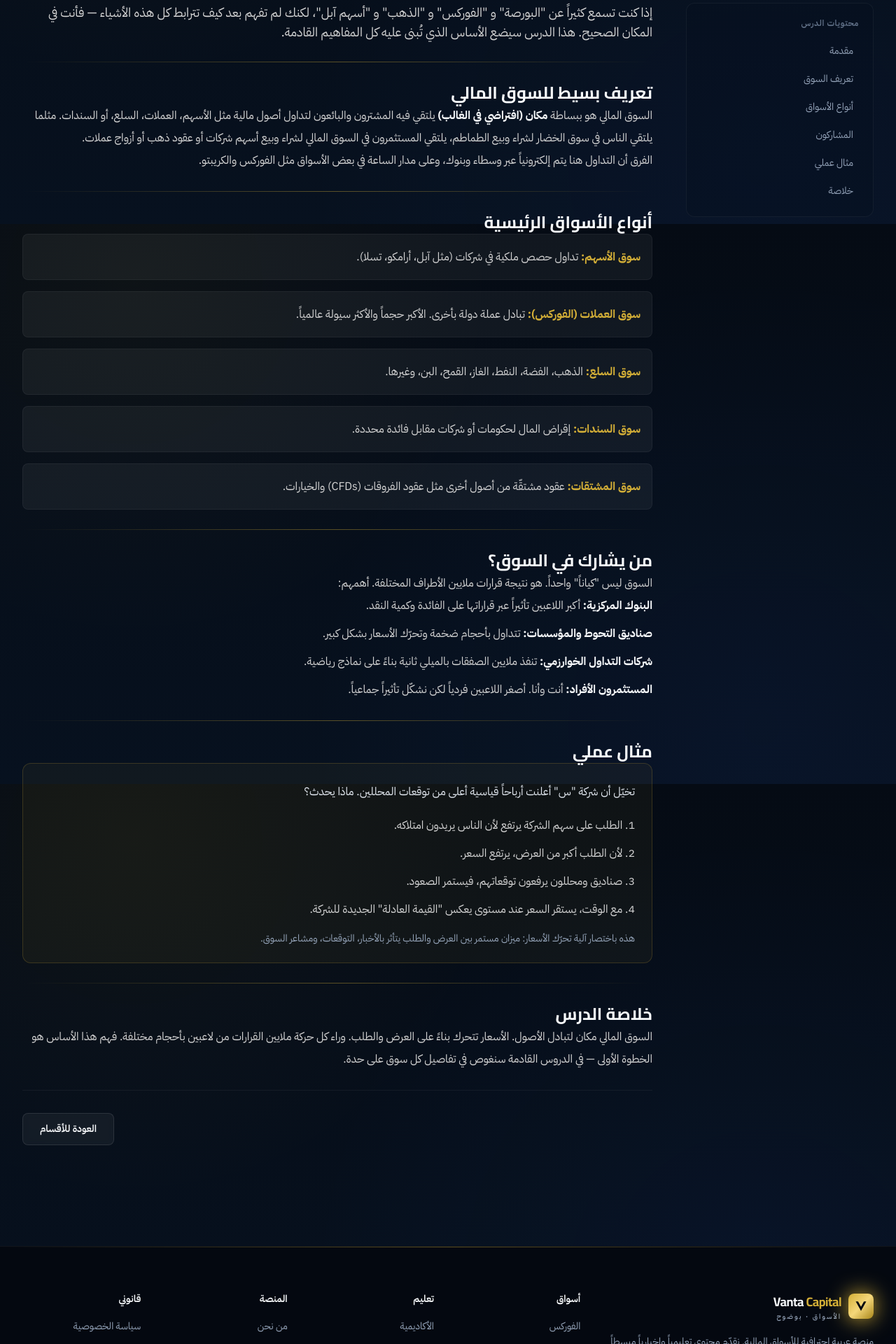
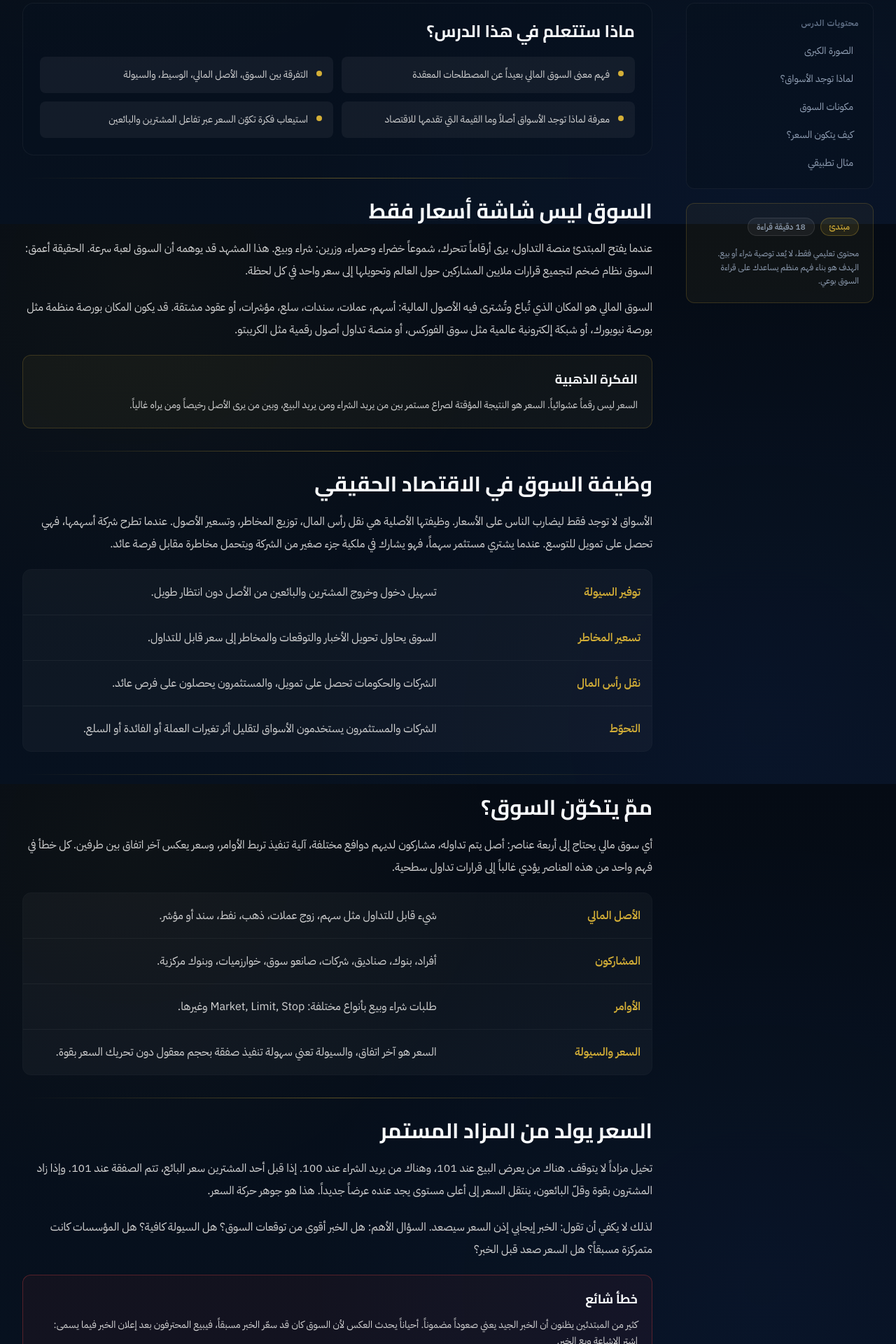
Before and after one commit to yassinlgarch-eng/Vanta-capital-, a Next.js app: page /academy/what-is-market in a window 1280 px wide. Shown: the part 480-2400 px from the top of the page at 70% size. Built offline with nearby package versions, Linux system fonts and the light colour scheme.

Commit message:
Upgrade first academy lesson content

```diff
--- a/src/app/academy/what-is-market/page.tsx
+++ b/src/app/academy/what-is-market/page.tsx
@@ -1,211 +1,196 @@
-import Link from "next/link";
-import PageHeader from "@/components/PageHeader";
+import AcademyLessonTemplate, {
+  LessonCallout,
+  LessonTable,
+} from "@/components/AcademyLessonTemplate";
 
 export const metadata = {
   title: "ما هو السوق المالي؟ - الدرس الأول",
   description:
-    "شرح مبسّط للأسواق المالية، المشاركين فيها، وكيف تتحرك الأسعار — درس تأسيسي للمبتدئين.",
+    "شرح تأسيسي عميق ومبسّط للأسواق المالية، وظيفة السوق، المشاركين فيه، وآلية تكوّن السعر.",
 };
 
 export default function LessonPage() {
   return (
-    <>
-      <PageHeader
+    <AcademyLessonTemplate
       eyebrow="الدرس 01 · أساسيات السوق"
       title="ما هو السوق المالي؟"
-        description="نقطة البداية لفهم كل ما سيأتي بعدها. سنشرح ما هي الأسواق المالية، من يشارك فيها، ولماذا توجد أصلاً."
-      />
-
-      <article className="container-custom py-12">
-        <div className="grid gap-12 lg:grid-cols-12">
-          {/* جانب جدول المحتويات */}
-          <aside className="lg:col-span-3">
-            <div className="sticky top-24 rounded-xl border border-white/5 bg-ink-900/40 p-5">
-              <h3 className="text-xs font-semibold uppercase tracking-wider text-neutral-500">
-                محتويات الدرس
-              </h3>
-              <ul className="mt-4 space-y-2 text-sm">
-                {[
-                  { id: "intro", label: "مقدمة" },
-                  { id: "definition", label: "تعريف السوق" },
-                  { id: "types", label: "أنواع الأسواق" },
-                  { id: "players", label: "المشاركون" },
-                  { id: "example", label: "مثال عملي" },
-                  { id: "summary", label: "خلاصة" },
-                ].map((item) => (
-                  <li key={item.id}>
-                    <a
-                      href={`#${item.id}`}
-                      className="block rounded px-2 py-1.5 text-neutral-400 transition-colors hover:bg-white/5 hover:text-gold"
-                    >
-                      {item.label}
-                    </a>
-                  </li>
-                ))}
-              </ul>
-            </div>
-          </aside>
-
-          {/* المحتوى */}
-          <div className="lg:col-span-9">
-            <div className="prose-content space-y-7 text-base leading-loose text-neutral-300">
-              <section id="intro">
-                <p className="text-lg">
-                  إذا كنت تسمع كثيراً عن "البورصة" و "الفوركس" و "الذهب" و
-                  "أسهم آبل"، لكنك لم تفهم بعد كيف تترابط كل هذه الأشياء —
-                  فأنت في المكان الصحيح. هذا الدرس سيضع الأساس الذي تُبنى
-                  عليه كل المفاهيم القادمة.
-                </p>
-              </section>
-
-              <Divider />
-
-              <section id="definition">
-                <h2 className="font-display text-2xl font-bold text-neutral-50">
-                  تعريف بسيط للسوق المالي
-                </h2>
+      description="الدرس الذي يبني الأرضية الصحيحة قبل أي تحليل أو صفقة. ستفهم السوق كآلية تبادل، لا كزر شراء وبيع على منصة التداول."
+      level="مبتدئ"
+      duration="18 دقيقة قراءة"
+      objectives={[
+        "فهم معنى السوق المالي بعيداً عن المصطلحات المعقدة",
+        "التفرقة بين السوق، الأصل المالي، الوسيط، والسيولة",
+        "معرفة لماذا توجد الأسواق أصلاً وما القيمة التي تقدمها للاقتصاد",
+        "استيعاب فكرة تكوّن السعر عبر تفاعل المشترين والبائعين",
+      ]}
+      sections={[
+        {
+          id: "big-picture",
+          label: "الصورة الكبرى",
+          title: "السوق ليس شاشة أسعار فقط",
+          children: (
+            <>
               <p>
-                  السوق المالي هو ببساطة <strong className="text-neutral-50">مكان (افتراضي في الغالب)</strong>{" "}
-                  يلتقي فيه المشترون والبائعون لتداول أصول مالية مثل الأسهم،
-                  العملات، السلع، أو السندات. مثلما يلتقي الناس في سوق الخضار
-                  لشراء وبيع الطماطم، يلتقي المستثمرون في السوق المالي لشراء
-                  وبيع أسهم شركات أو عقود ذهب أو أزواج عملات.
+                عندما يفتح المبتدئ منصة التداول، يرى أرقاماً تتحرك، شموعاً
+                خضراء وحمراء، وزرين: شراء وبيع. هذا المشهد قد يوهمه أن السوق
+                لعبة سرعة. الحقيقة أعمق: السوق نظام ضخم لتجميع قرارات ملايين
+                المشاركين حول العالم وتحويلها إلى سعر واحد في كل لحظة.
               </p>
               <p>
-                  الفرق أن التداول هنا يتم إلكترونياً عبر وسطاء وبنوك، وعلى
-                  مدار الساعة في بعض الأسواق مثل الفوركس والكريبتو.
+                السوق المالي هو المكان الذي تُباع وتُشترى فيه الأصول المالية:
+                أسهم، عملات، سندات، سلع، مؤشرات، أو عقود مشتقة. قد يكون المكان
+                بورصة منظمة مثل بورصة نيويورك، أو شبكة إلكترونية عالمية مثل سوق
+                الفوركس، أو منصة تداول أصول رقمية مثل الكريبتو.
               </p>
-              </section>
-
-              <Divider />
-
-              <section id="types">
-                <h2 className="font-display text-2xl font-bold text-neutral-50">
-                  أنواع الأسواق الرئيسية
-                </h2>
-                <ul className="space-y-4">
-                  {[
-                    {
-                      t: "سوق الأسهم",
-                      d: "تداول حصص ملكية في شركات (مثل آبل، أرامكو، تسلا).",
+              <LessonCallout title="الفكرة الذهبية">
+                <p>
+                  السعر ليس رقماً عشوائياً. السعر هو النتيجة المؤقتة لصراع مستمر
+                  بين من يريد الشراء ومن يريد البيع، وبين من يرى الأصل رخيصاً ومن
+                  يراه غالياً.
+                </p>
+              </LessonCallout>
+            </>
+          ),
         },
         {
-                      t: "سوق العملات (الفوركس)",
-                      d: "تبادل عملة دولة بأخرى. الأكبر حجماً والأكثر سيولة عالمياً.",
+          id: "why-markets-exist",
+          label: "لماذا توجد الأسواق؟",
+          title: "وظيفة السوق في الاقتصاد الحقيقي",
+          children: (
+            <>
+              <p>
+                الأسواق لا توجد فقط ليضارب الناس على الأسعار. وظيفتها الأصلية
+                هي نقل رأس المال، توزيع المخاطر، وتسعير الأصول. عندما تطرح شركة
+                أسهمها، فهي تحصل على تمويل للتوسع. عندما يشتري مستثمر سهماً، فهو
+                يشارك في ملكية جزء صغير من الشركة ويتحمل مخاطرة مقابل فرصة عائد.
+              </p>
+              <LessonTable
+                rows={[
+                  {
+                    label: "توفير السيولة",
+                    value:
+                      "تسهيل دخول وخروج المشترين والبائعين من الأصل دون انتظار طويل.",
                   },
                   {
-                      t: "سوق السلع",
-                      d: "الذهب، الفضة، النفط، الغاز، القمح، البن، وغيرها.",
+                    label: "تسعير المخاطر",
+                    value:
+                      "السوق يحاول تحويل الأخبار والتوقعات والمخاطر إلى سعر قابل للتداول.",
                   },
                   {
-                      t: "سوق السندات",
-                      d: "إقراض المال لحكومات أو شركات مقابل فائدة محددة.",
+                    label: "نقل رأس المال",
+                    value:
+                      "الشركات والحكومات تحصل على تمويل، والمستثمرون يحصلون على فرص عائد.",
                   },
                   {
-                      t: "سوق المشتقات",
-                      d: "عقود مشتقّة من أصول أخرى مثل عقود الفروقات (CFDs) والخيارات.",
+                    label: "التحوّط",
+                    value:
+                      "الشركات والمستثمرون يستخدمون الأسواق لتقليل أثر تغيرات العملة أو الفائدة أو السلع.",
                   },
-                  ].map((item) => (
-                    <li
-                      key={item.t}
-                      className="rounded-lg border border-white/5 bg-white/5 p-4"
-                    >
-                      <strong className="text-gold">{item.t}:</strong>{" "}
-                      <span className="text-neutral-300">{item.d}</span>
-                    </li>
-                  ))}
+                ]}
+              />
+            </>
+          ),
+        },
+        {
+          id: "market-components",
+          label: "مكونات السوق",
+          title: "ممّ يتكوّن السوق؟",
+          children: (
+            <>
+              <p>
+                أي سوق مالي يحتاج إلى أربعة عناصر: أصل يتم تداوله، مشاركون لديهم
+                دوافع مختلفة، آلية تنفيذ تربط الأوامر، وسعر يعكس آخر اتفاق بين
+                طرفين. كل خطأ في فهم واحد من هذه العناصر يؤدي غالباً إلى قرارات
+                تداول سطحية.
+              </p>
+              <LessonTable
+                rows={[
+                  {
+                    label: "الأصل المالي",
+                    value:
+                      "شيء قابل للتداول مثل سهم، زوج عملات، ذهب، نفط، سند أو مؤشر.",
+                  },
+                  {
+                    label: "المشاركون",
+                    value:
+                      "أفراد، بنوك، صناديق، شركات، صانعو سوق، خوارزميات، وبنوك مركزية.",
+                  },
+                  {
+                    label: "الأوامر",
+                    value:
+                      "طلبات شراء وبيع بأنواع مختلفة: Market, Limit, Stop وغيرها.",
+                  },
+                  {
+                    label: "السعر والسيولة",
+                    value:
+                      "السعر هو آخر اتفاق، والسيولة تعني سهولة تنفيذ صفقة بحجم معقول دون تحريك السعر بقوة.",
+                  },
+                ]}
+              />
+            </>
+          ),
+        },
+        {
+          id: "price-formation",
+          label: "كيف يتكون السعر؟",
+          title: "السعر يولد من المزاد المستمر",
+          children: (
+            <>
+              <p>
+                تخيل مزاداً لا يتوقف. هناك من يعرض البيع عند 101، وهناك من يريد
+                الشراء عند 100. إذا قبل أحد المشترين سعر البائع، تتم الصفقة عند
+                101. وإذا زاد المشترون بقوة وقلّ البائعون، ينتقل السعر إلى أعلى
+                مستوى يجد عنده عرضاً جديداً. هذا هو جوهر حركة السعر.
+              </p>
+              <p>
+                لذلك لا يكفي أن تقول: الخبر إيجابي إذن السعر سيصعد. السؤال
+                الأهم: هل الخبر أقوى من توقعات السوق؟ هل السيولة كافية؟ هل
+                المؤسسات كانت متمركزة مسبقاً؟ هل السعر صعد قبل الخبر؟
+              </p>
+              <LessonCallout title="خطأ شائع" tone="red">
+                <p>
+                  كثير من المبتدئين يظنون أن الخبر الجيد يعني صعوداً مضموناً.
+                  أحياناً يحدث العكس لأن السوق كان قد سعّر الخبر مسبقاً، فيبيع
+                  المحترفون بعد إعلان الخبر فيما يسمى: اشترِ الإشاعة وبِع الخبر.
+                </p>
+              </LessonCallout>
+            </>
+          ),
+        },
+        {
+          id: "practical-example",
+          label: "مثال تطبيقي",
+          title: "مثال: لماذا يتحرك سهم بعد إعلان الأرباح؟",
+          children: (
+            <>
+              <p>
+                لنفترض أن شركة أعلنت أرباحاً أعلى من التوقعات. المستثمر السطحي
+                يقول: الأرباح جيدة إذن نشتري. أما القارئ المحترف فيسأل:
+              </p>
+              <ul className="space-y-3">
+                <li>هل الأرباح أعلى من التوقعات فعلاً أم أعلى من العام الماضي فقط؟</li>
+                <li>هل الإيرادات نمت أم أن الربح جاء من خفض التكاليف؟</li>
+                <li>هل توجيهات الإدارة للربع القادم قوية أم ضعيفة؟</li>
+                <li>هل السهم كان مرتفعاً قبل الإعلان وبالتالي يحتاج خبراً استثنائياً ليستمر؟</li>
               </ul>
-              </section>
-
-              <Divider />
-
-              <section id="players">
-                <h2 className="font-display text-2xl font-bold text-neutral-50">
-                  من يشارك في السوق؟
-                </h2>
+              <LessonCallout title="القراءة الاحترافية" tone="blue">
                 <p>
-                  السوق ليس "كياناً" واحداً. هو نتيجة قرارات ملايين الأطراف
-                  المختلفة. أهمهم:
+                  السوق لا يتفاعل مع الخبر فقط، بل يتفاعل مع الفرق بين الخبر
+                  والتوقعات. لذلك تتحرك الأسعار بعنف عندما تأتي البيانات مختلفة
+                  عمّا كان المستثمرون يستعدون له.
                 </p>
-                <ul className="space-y-2">
-                  <li>
-                    <strong className="text-neutral-50">البنوك المركزية:</strong>{" "}
-                    أكبر اللاعبين تأثيراً عبر قراراتها على الفائدة وكمية النقد.
-                  </li>
-                  <li>
-                    <strong className="text-neutral-50">صناديق التحوط والمؤسسات:</strong>{" "}
-                    تتداول بأحجام ضخمة وتحرّك الأسعار بشكل كبير.
-                  </li>
-                  <li>
-                    <strong className="text-neutral-50">شركات التداول الخوارزمي:</strong>{" "}
-                    تنفذ ملايين الصفقات بالميلي ثانية بناءً على نماذج رياضية.
-                  </li>
-                  <li>
-                    <strong className="text-neutral-50">المستثمرون الأفراد:</strong>{" "}
-                    أنت وأنا. أصغر اللاعبين فردياً لكن نشكّل تأثيراً جماعياً.
-                  </li>
-                </ul>
-              </section>
-
-              <Divider />
-
-              <section id="example">
-                <h2 className="font-display text-2xl font-bold text-neutral-50">
-                  مثال عملي
-                </h2>
-                <div className="rounded-xl border border-gold/20 bg-gold/5 p-6">
-                  <p className="text-neutral-200">
-                    تخيّل أن شركة "س" أعلنت أرباحاً قياسية أعلى من توقعات
-                    المحللين. ماذا يحدث؟
-                  </p>
-                  <ol className="mt-4 space-y-2 text-neutral-300">
-                    <li>1. الطلب على سهم الشركة يرتفع لأن الناس يريدون امتلاكه.</li>
-                    <li>2. لأن الطلب أكبر من العرض، يرتفع السعر.</li>
-                    <li>3. صناديق ومحللون يرفعون توقعاتهم، فيستمر الصعود.</li>
-                    <li>
-                      4. مع الوقت، يستقر السعر عند مستوى يعكس "القيمة العادلة"
-                      الجديدة للشركة.
-                    </li>
-                  </ol>
-                  <p className="mt-4 text-sm text-neutral-400">
-                    هذه باختصار آلية تحرّك الأسعار: ميزان مستمر بين العرض والطلب
-                    يتأثر بالأخبار، التوقعات، ومشاعر السوق.
-                  </p>
-                </div>
-              </section>
-
-              <Divider />
-
-              <section id="summary">
-                <h2 className="font-display text-2xl font-bold text-neutral-50">
-                  خلاصة الدرس
-                </h2>
-                <p>
-                  السوق المالي مكان لتبادل الأصول. الأسعار تتحرك بناءً على
-                  العرض والطلب. وراء كل حركة ملايين القرارات من لاعبين بأحجام
-                  مختلفة. فهم هذا الأساس هو الخطوة الأولى — في الدروس
-                  القادمة سنغوص في تفاصيل كل سوق على حدة.
-                </p>
-              </section>
-
-              {/* تنقل بين الدروس */}
-              <div className="mt-12 flex items-center justify-between gap-4 border-t border-white/5 pt-8">
-                <div></div>
-                <Link
-                  href="/academy"
-                  className="btn-outline"
-                >
-                  العودة للأقسام
-                </Link>
-              </div>
-            </div>
-          </div>
-        </div>
-      </article>
+              </LessonCallout>
             </>
+          ),
+        },
+      ]}
+      keyTakeaways={[
+        "السوق آلية لتبادل الأصول وتسعير التوقعات والمخاطر، وليس مجرد منصة تداول.",
+        "السعر نتيجة تفاعل العرض والطلب والسيولة والتوقعات، وليس نتيجة الخبر وحده.",
+        "كل سوق له مشاركون كبار وصغار، ولكل مشارك دافع مختلف وزمن مختلف للقرار.",
+        "قبل تعلم المؤشرات والاستراتيجيات، يجب فهم كيف يتكون السعر ولماذا يتحرك.",
+      ]}
+      nextLesson={{ href: "/academy/why-prices-move", label: "لماذا تتحرك الأسعار؟" }}
+    />
   );
 }
-
-function Divider() {
-  return <div className="gold-divider my-2" aria-hidden="true" />;
-}
```
Lines whose indentation alone changed are shown as unchanged.
